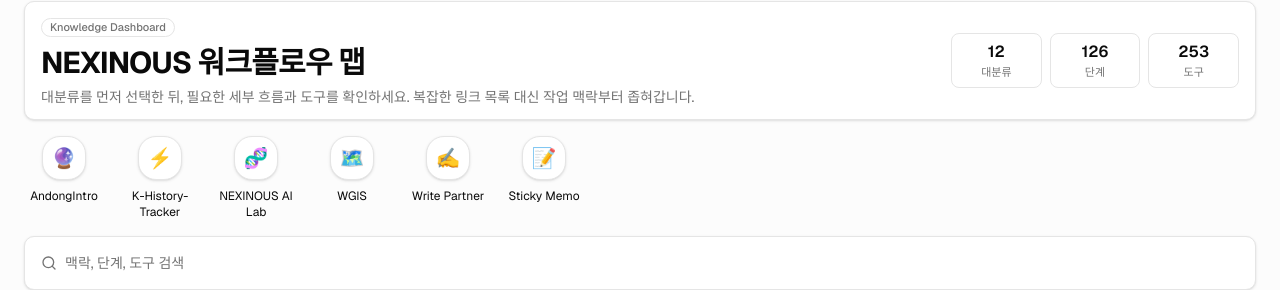
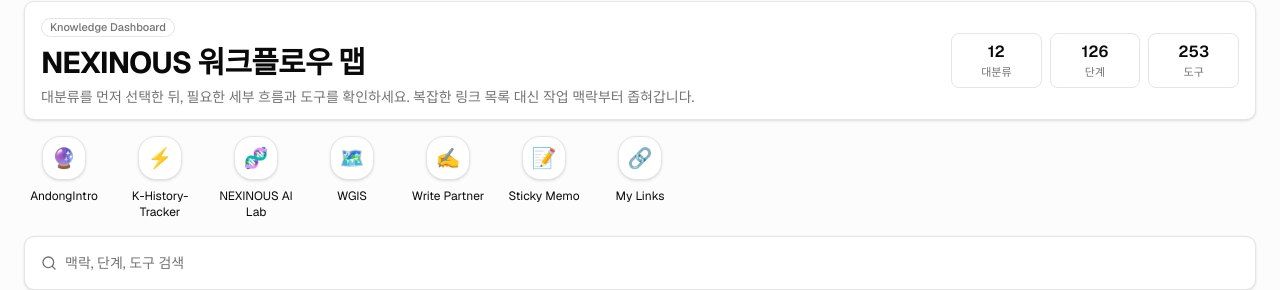
Before and after one commit to withAIcolleague/guidepage, a Next.js app: page / in a window 1280 px wide. Shown: the part 71-361 px from the top of the page. Built offline with nearby package versions, Linux system fonts and the light colour scheme.

Commit message:
Add My Links shortcut

```diff
--- a/src/data/banners.ts
+++ b/src/data/banners.ts
@@ -63,4 +63,13 @@
     gradient: "from-lime-600/20 via-green-600/10 to-emerald-600/20",
     glowColor: "group-hover:shadow-lime-500/25",
   },
+  {
+    id: "my-links",
+    title: "My Links",
+    description: "개인 링크를 모아 관리하는 바로가기 서비스입니다.",
+    url: "https://mylinks-wheat.vercel.app/",
+    icon: "🔗",
+    gradient: "from-indigo-600/20 via-violet-600/10 to-purple-600/20",
+    glowColor: "group-hover:shadow-indigo-500/25",
+  },
 ];
```
